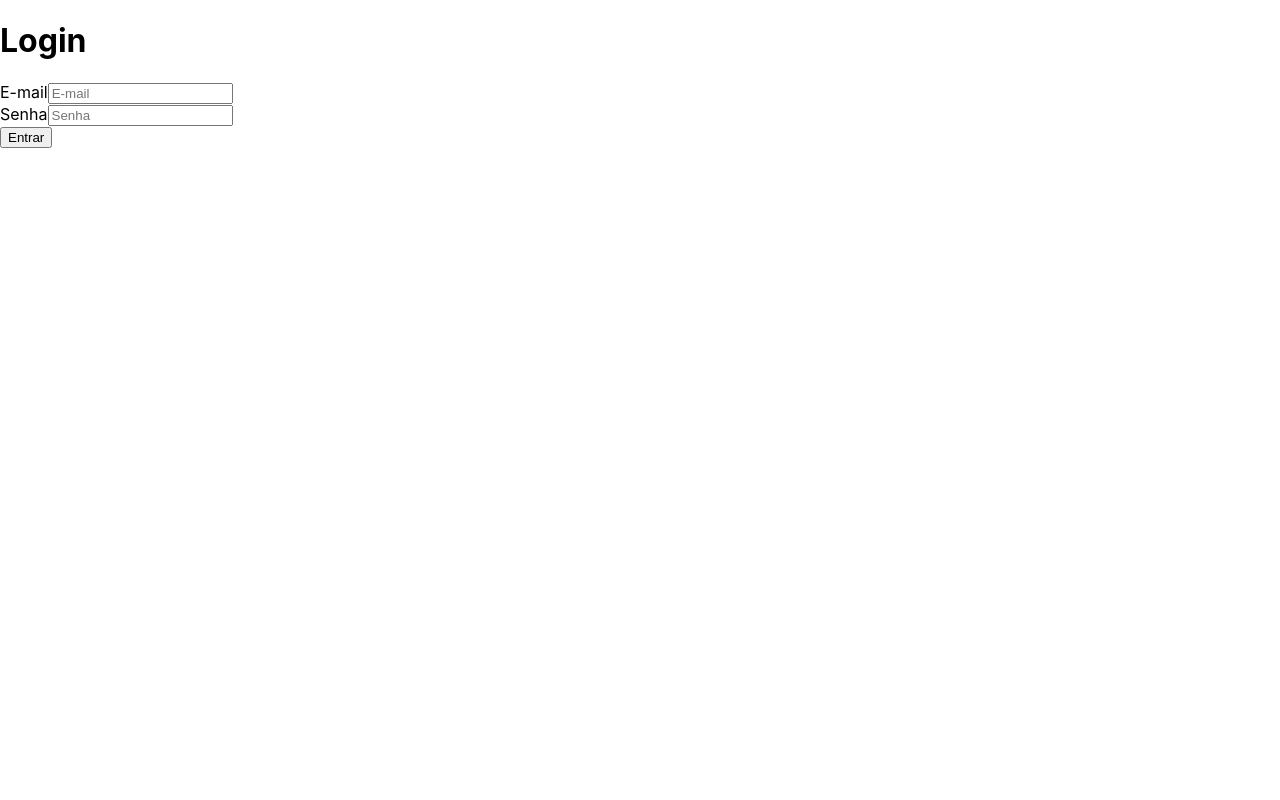
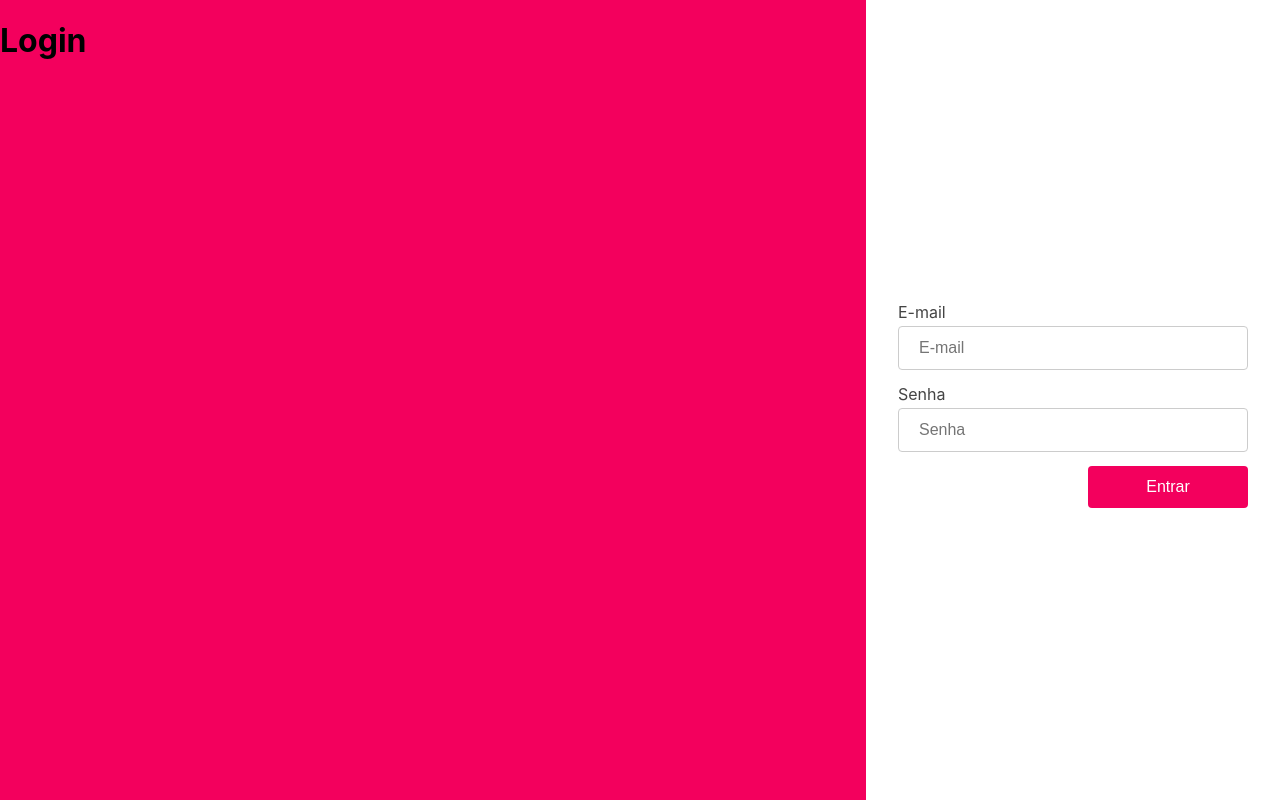
Before and after one commit to ThiGaleno/nextJs-Teste-Q2B, a Next.js app: page /login in a window 1280 px wide. Built offline with nearby package versions, Linux system fonts and the light colour scheme.

Commit message:
feat: basic css global

```diff
--- a/styles/globals.css
+++ b/styles/globals.css
@@ -24,3 +24,104 @@ a {
     background: black;
   }
 }
+
+/* primary -- f3005d */
+.bg-red{
+  background-color: #f3005d;
+}
+.flex{
+  display: flex;
+}
+.justify-center{
+  justify-content: center;
+}
+.items-center{
+  align-items: center;
+}
+.flex-wrap{
+  flex-wrap: wrap;
+}
+.flex-column{
+  flex-direction: column;
+}
+.w-full{
+  width: 100%;
+}
+.h-screen{
+  height: 100vh;
+}
+.w-350 {
+  width: 350px;
+}
+.wrapper{
+  padding: 32px;
+}
+.my-10{
+  margin: 10px 0;
+}
+.justify-right{
+  justify-content: flex-end;
+}
+/* prefixo md: */
+@media (max-width: 776px) {
+  .md\:w-full{
+    width: 100%;
+  }
+  .md\:hidden{
+    display: none;
+  }
+  .wrapper{
+    padding: 18px;
+  }
+}
+/* prefixo sm: */
+@media (max-width: 540px) {
+  .sm\:w-full{
+    width: 100%;
+  }
+  .sm\:hidden{
+    display: none;
+  }
+  .wrapper{
+    padding: 4px;
+  }
+}
+
+input{
+  width: 100%;
+  padding: 12px 20px;
+  margin: 4px 0;
+  display: inline-block;
+  border: 1px solid #ccc;
+  border-radius: 4px;
+  box-sizing: border-box;
+  font-size: 16px;
+}
+input:active, input:focus {
+  outline: none;
+  border: 1px solid #f3005d;
+}
+label{
+  color: #444;
+  font-size: 16px;
+}
+.btn-primary{
+  font-size: 16px;
+  background-color: #f3005d;
+  color: #fff;
+  padding: 12px 20px;
+  border-radius: 4px;
+  border: none;
+  cursor: pointer;
+  display: flex;
+  justify-content: center;
+  align-items: center;
+  gap: 4px;
+  min-width: 160px;
+}
+.btn-primary:hover{
+  filter: brightness(90%);
+}
+.btn-primary:disabled{
+  background-color: #fd909e;
+}
```
